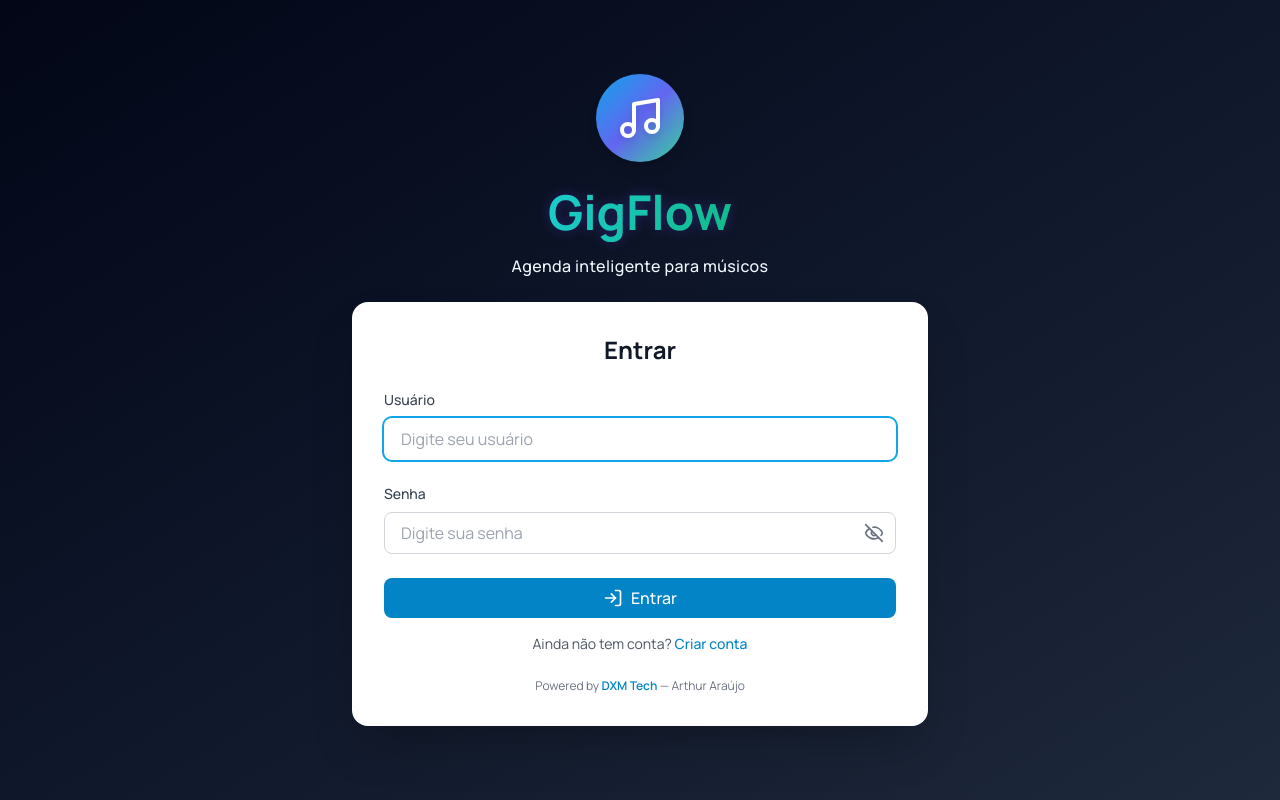
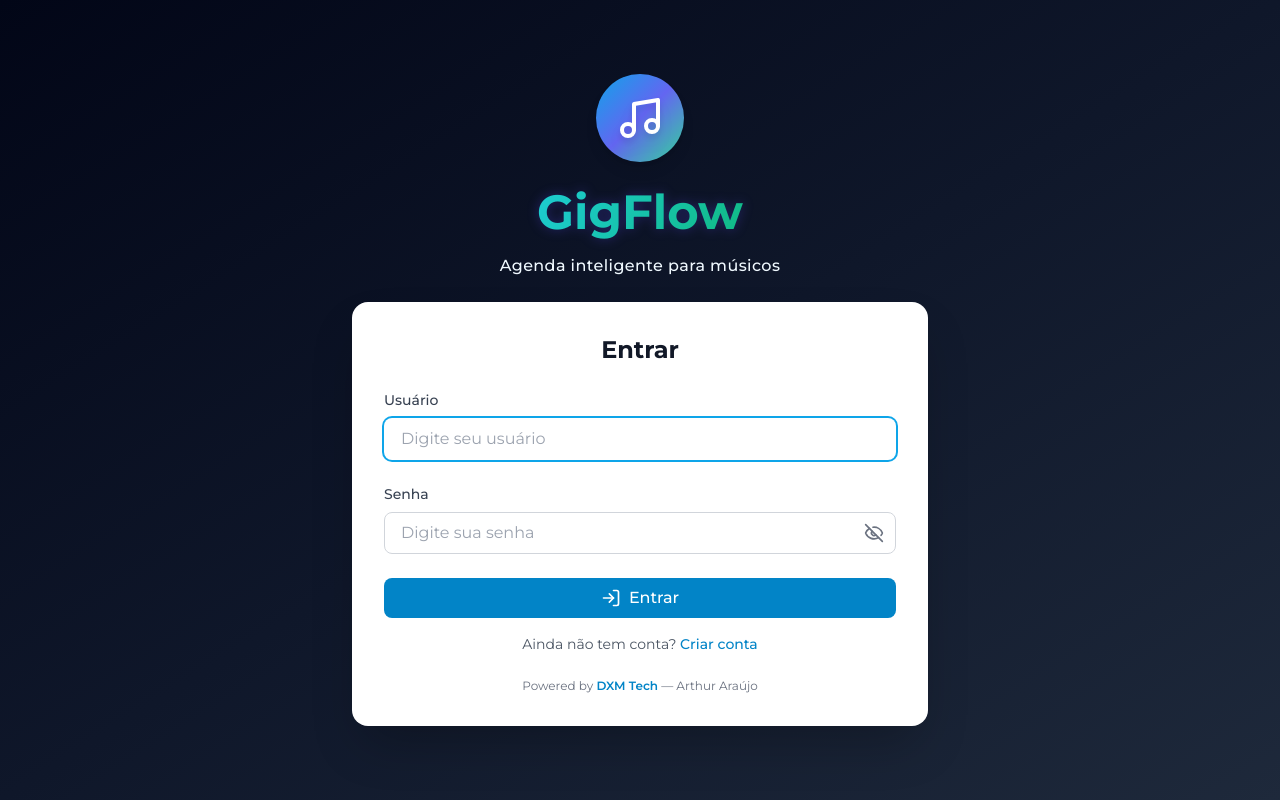
Before and after one commit to ragnarthur/agenda_musicos, a React (Vite) app in the folder frontend/: page /login in a window 1280 px wide. Built offline with nearby package versions, Linux system fonts and the light colour scheme; no server answers.

Commit message:
style: apply montserrat brand font

```diff
--- a/frontend/src/index.css
+++ b/frontend/src/index.css
@@ -1,11 +1,11 @@
-@import url('https://fonts.googleapis.com/css2?family=Manrope:wght@400;500;600;700;800&display=swap');
+@import url('https://fonts.googleapis.com/css2?family=Montserrat:wght@400;500;600;700;800&display=swap');
 
 @tailwind base;
 @tailwind components;
 @tailwind utilities;
 
 :root {
-  --font-sans: 'Manrope', 'Inter', system-ui, -apple-system, BlinkMacSystemFont, 'Segoe UI', sans-serif;
+  --font-sans: 'Montserrat', -apple-system, BlinkMacSystemFont, 'Segoe UI', system-ui, sans-serif;
   --color-primary: #4338ca; /* indigo-700 */
   --color-primary-light: #6366f1;
   --color-secondary: #22c55e; /* green-500 */
@@ -202,6 +202,7 @@
 
 /* Logo animated gradient */
 .logo-animated {
+  font-family: 'Montserrat', var(--font-sans);
   background: linear-gradient(120deg, #312e81, #6366f1, #22d3ee, #10b981, #a855f7);
   background-size: 220% 220%;
   -webkit-background-clip: text;
```
